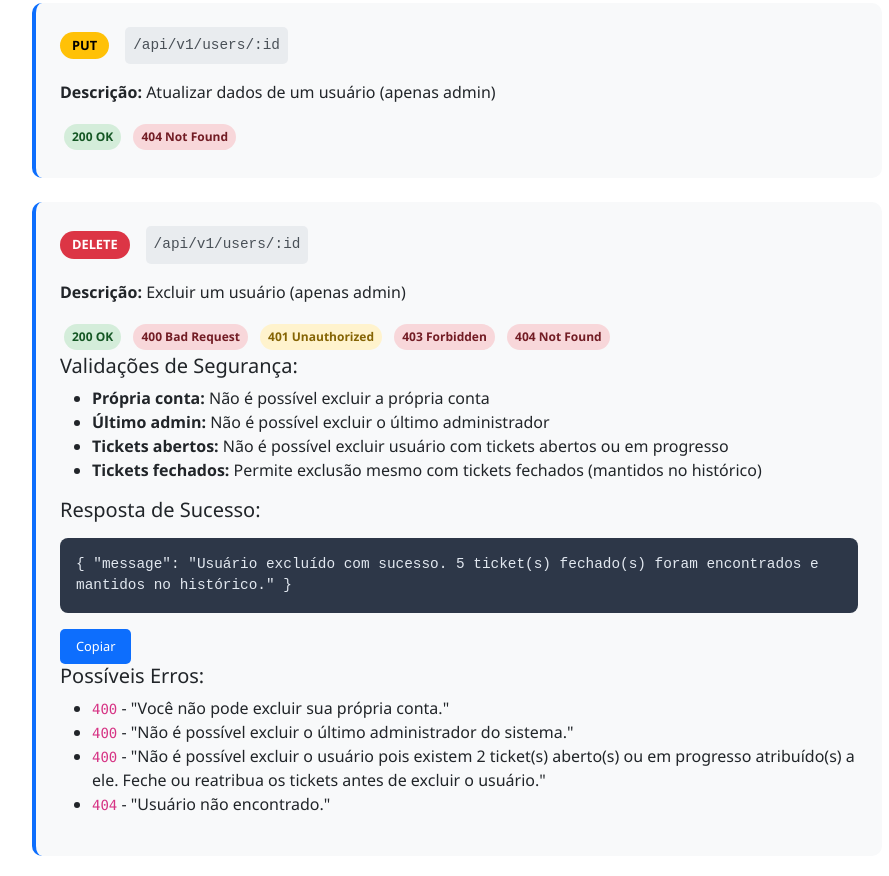
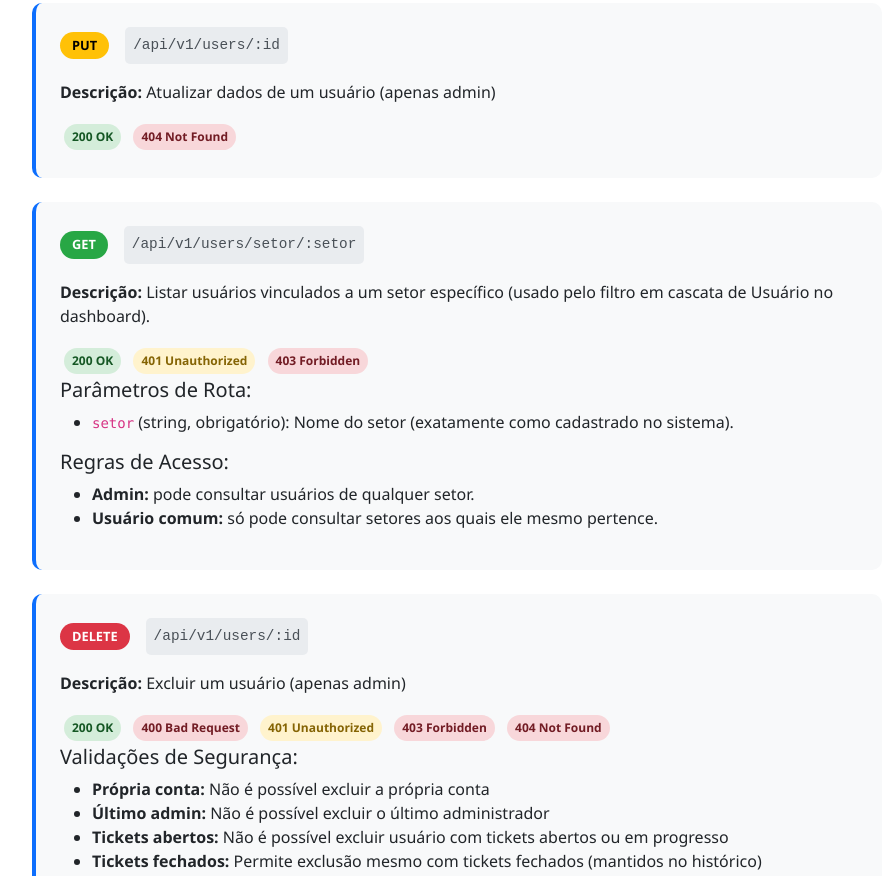
Before and after one commit to thallyson03/ceapdesk, a website: page API_DOCS_WEB.html in a window 1280 px wide. Shown: the part 9095-9971 px from the top of the page, without its empty margins (333-1222 px from the left). Drawn offline with nearby package versions, Linux system fonts and the light colour scheme.

Commit message:
Atualizar documentaÃ§Ã£o da API: adicionar filtro por responsavel, endpoint setores-disponiveis e endpoint usuarios por setor

```diff
--- a/API_DOCS_WEB.html
+++ b/API_DOCS_WEB.html
@@ -1127,7 +1127,7 @@ Content-Type: application/json
                 </div>
 
                 <div class="success-box">
-                    <strong>⏰ Duração do Token:</strong> 6 meses (180 dias) - Ideal para sistemas 24/7
+                    <strong>⏰ Duração do Token:</strong> 1 ano (365 dias) - Ideal para sistemas 24/7 com baixa rotatividade de usuários
                 </div>
             </div>
         </div>
@@ -1165,6 +1165,28 @@ Content-Type: application/json
                 <p><strong>Descrição:</strong> Atualizar dados de um usuário (apenas admin)</p>
                 <span class="status-badge status-200">200 OK</span>
                 <span class="status-badge status-404">404 Not Found</span>
+            </div>
+
+            <div class="endpoint-card">
+                <div class="d-flex align-items-center mb-3">
+                    <span class="method-badge method-get">GET</span>
+                    <span class="endpoint-url">/api/v1/users/setor/:setor</span>
+                </div>
+                <p><strong>Descrição:</strong> Listar usuários vinculados a um setor específico (usado pelo filtro em cascata de Usuário no dashboard).</p>
+                <span class="status-badge status-200">200 OK</span>
+                <span class="status-badge status-401">401 Unauthorized</span>
+                <span class="status-badge status-403">403 Forbidden</span>
+
+                <h5>Parâmetros de Rota:</h5>
+                <ul>
+                    <li><code>setor</code> (string, obrigatório): Nome do setor (exatamente como cadastrado no sistema).</li>
+                </ul>
+
+                <h5>Regras de Acesso:</h5>
+                <ul>
+                    <li><strong>Admin:</strong> pode consultar usuários de qualquer setor.</li>
+                    <li><strong>Usuário comum:</strong> só pode consultar setores aos quais ele mesmo pertence.</li>
+                </ul>
             </div>
 
             <div class="endpoint-card">
@@ -1258,6 +1280,23 @@ Content-Type: application/json
                     <li><code>prioridade</code> (string, opcional): Filtrar por prioridade</li>
                     <li><code>setor</code> (string, opcional): Filtrar por setor</li>
                     <li><code>search</code> (string, opcional): Buscar por título ou descrição</li>
+                    <li><code>responsavel</code> (string, opcional): Filtrar pelos tickets atribuídos a um usuário específico (responsável)</li>
+                </ul>
+            </div>
+
+            <div class="endpoint-card">
+                <div class="d-flex align-items-center mb-3">
+                    <span class="method-badge method-get">GET</span>
+                    <span class="endpoint-url">/api/v1/tickets/setores-disponiveis</span>
+                </div>
+                <p><strong>Descrição:</strong> Listar os setores que o usuário logado pode utilizar como filtro no dashboard.</p>
+                <span class="status-badge status-200">200 OK</span>
+                <span class="status-badge status-401">401 Unauthorized</span>
+
+                <h5>Comportamento:</h5>
+                <ul>
+                    <li><strong>Admin:</strong> recebe todos os setores cadastrados.</li>
+                    <li><strong>Usuário comum:</strong> recebe apenas os setores aos quais está vinculado.</li>
                 </ul>
             </div>
 
```
